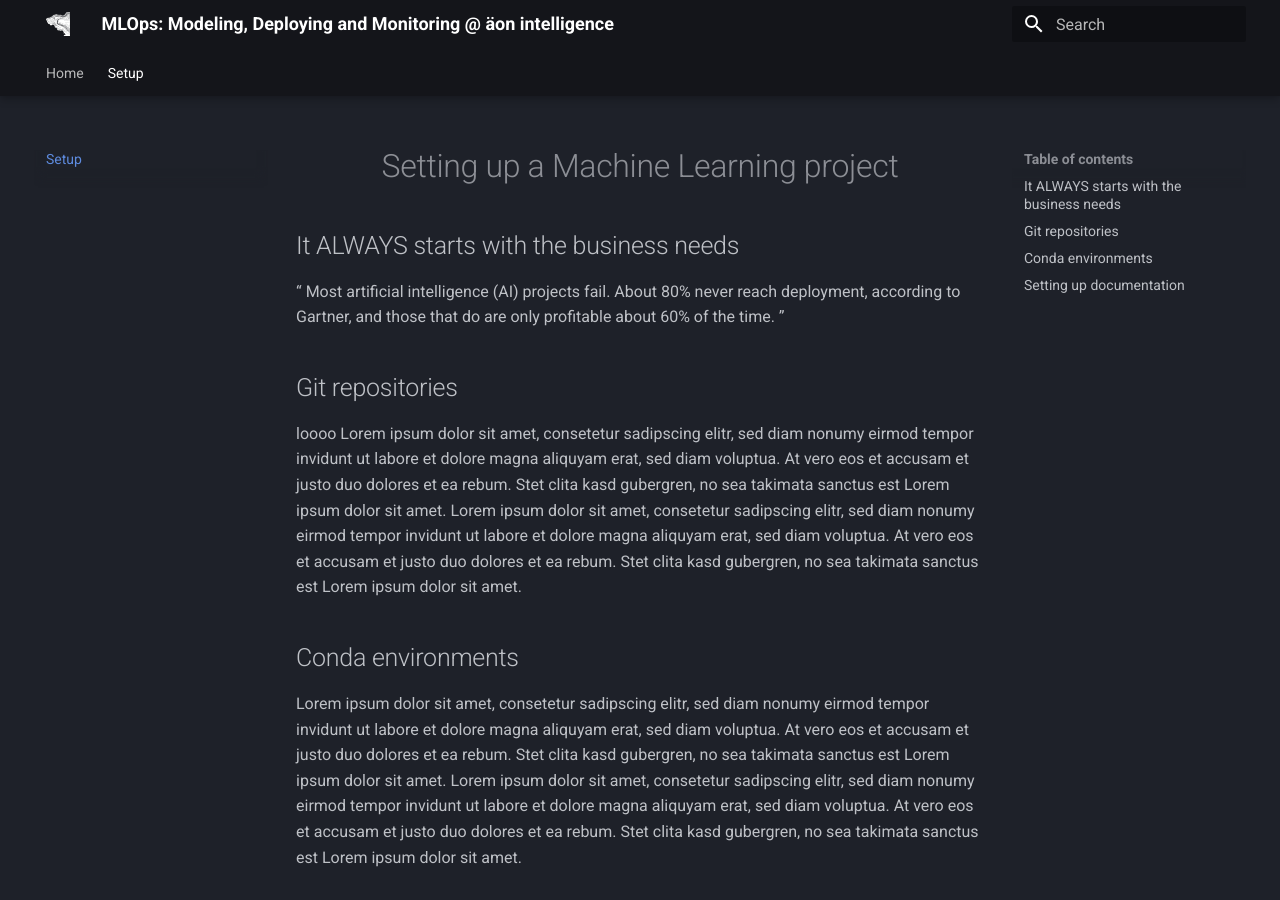
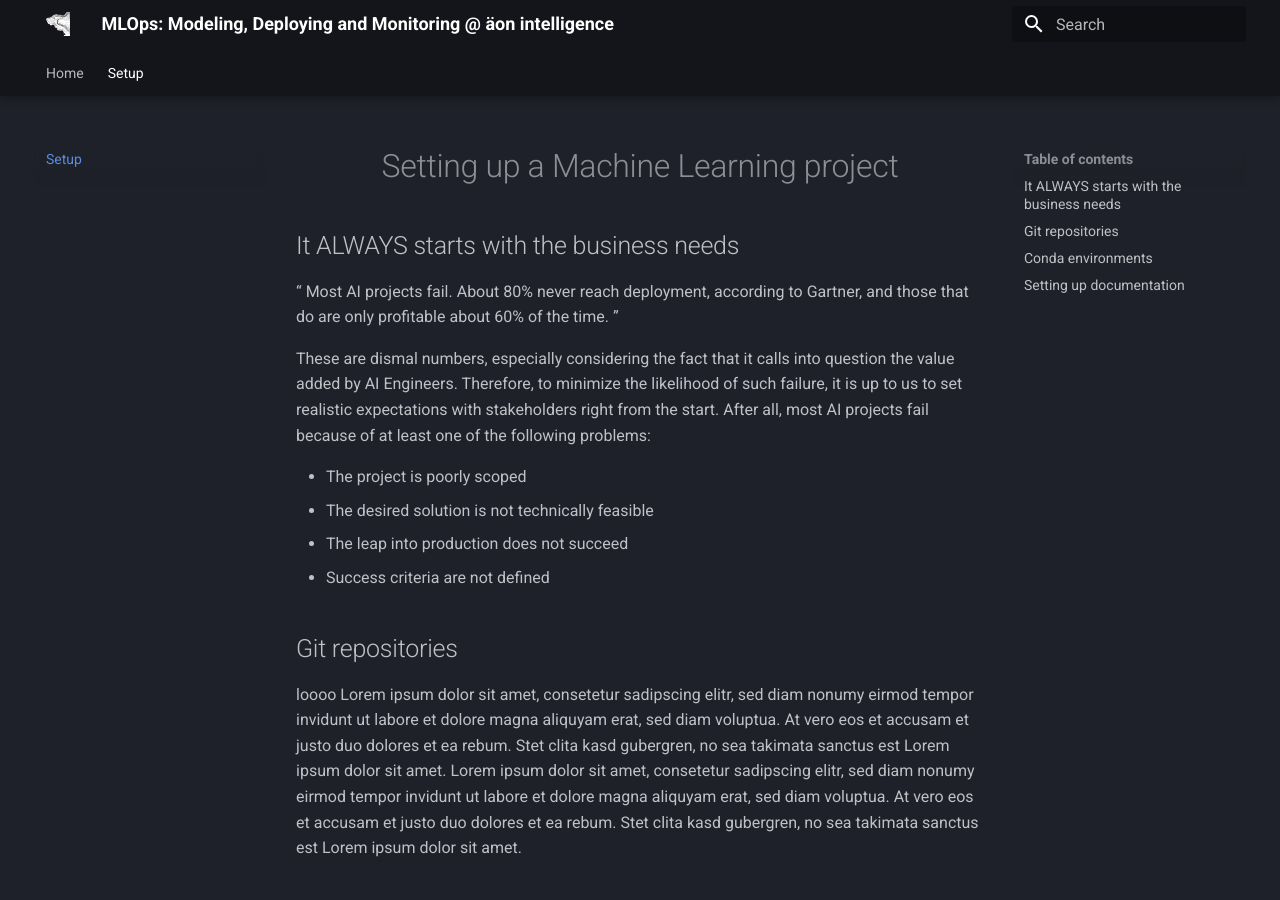
Before and after one commit to soltheaeon/mlops, an MkDocs documentation site: the page built from docs/setup.md, in a window 1280 px wide and 900 px high. Built offline with MkDocs 1.6.1 and Material for MkDocs 9.7.7, drawn with Linux system fonts in a browser that asks for light colours.

Commit message:
edit setup.md

```diff
--- a/docs/setup.md
+++ b/docs/setup.md
@@ -3,8 +3,15 @@
 ## It ALWAYS starts with the business needs
 
 <q cite="https://venturebeat.com/2020/12/16/the-future-of-ai-deployments-reaching-production-is-bright-in-2021/">
-Most artificial intelligence (AI) projects fail. About 80% never reach deployment, according to Gartner, and those that do are only profitable about 60% of the time.
+Most AI projects fail. About 80% never reach deployment, according to Gartner, and those that do are only profitable about 60% of the time.
 </q>
+
+These are dismal numbers, especially considering the fact that it calls into question the value added by AI Engineers. Therefore, to minimize the likelihood of such failure, it is up to us to set realistic expectations with stakeholders right from the start. After all, most AI projects fail because of at least one of the following problems:
+
+- The project is poorly scoped
+- The desired solution is not technically feasible
+- The leap into production does not succeed
+- Success criteria are not defined
 
 ## Git repositories
 
```
Also changed, not shown: site/setup/index.html, 1 other file.
